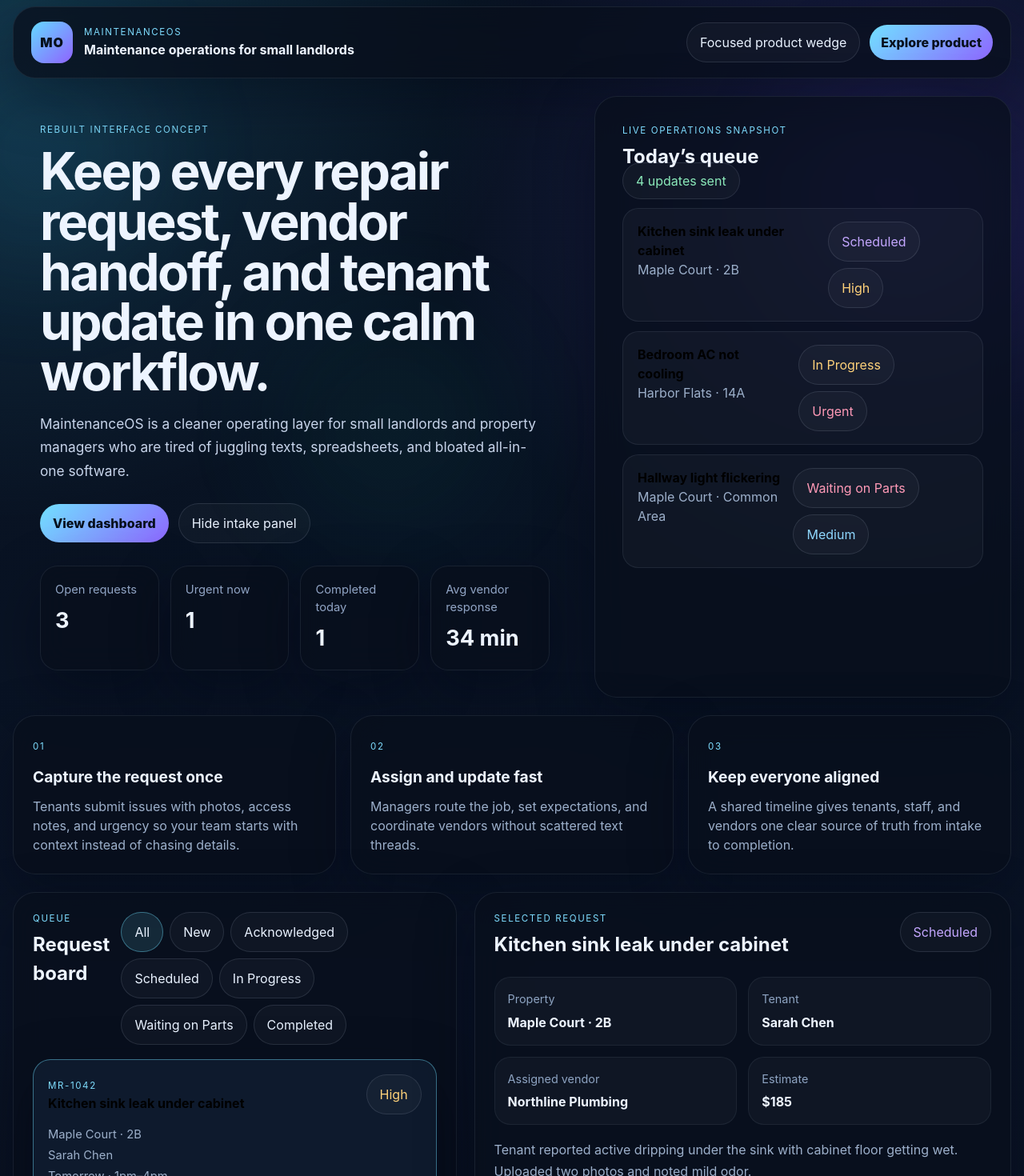
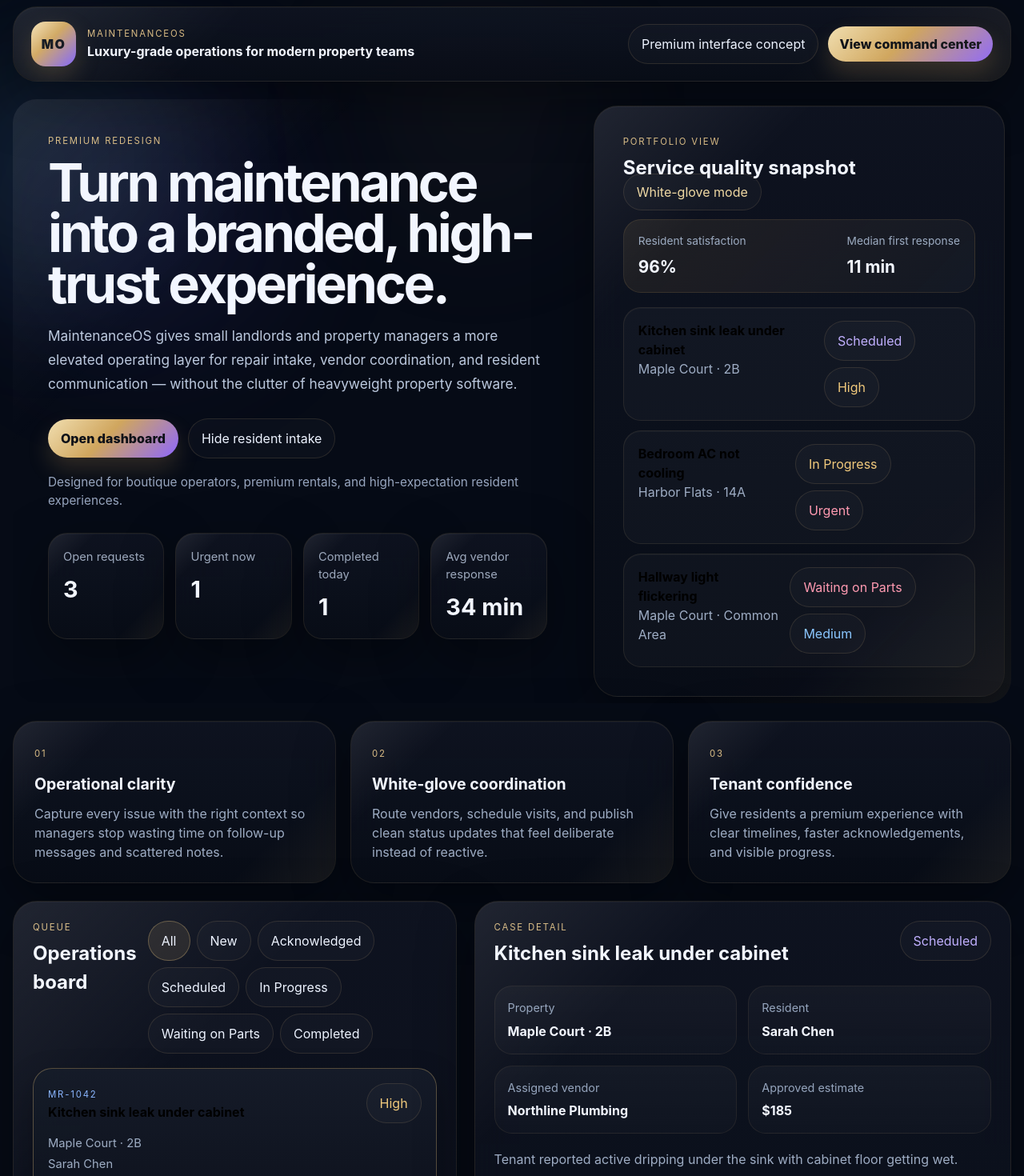
Before and after one commit to ghcourse/avbyte, a React (Vite) app: page / in a window 1280 px wide. Shown: the part 20-1490 px from the top of the page at 80% size. Built offline with nearby package versions, Linux system fonts and the light colour scheme.

Commit message:
Elevate site with premium interface styling

```diff
--- a/src/App.css
+++ b/src/App.css
@@ -1,9 +1,9 @@
 :root {
-  color: #e8eefc;
+  color: #eef2ff;
   background:
-    radial-gradient(circle at top left, rgba(68, 211, 255, 0.18), transparent 24%),
-    radial-gradient(circle at 85% 10%, rgba(119, 89, 255, 0.18), transparent 22%),
-    linear-gradient(180deg, #07111f 0%, #0a1426 48%, #09111f 100%);
+    radial-gradient(circle at top left, rgba(112, 211, 255, 0.16), transparent 24%),
+    radial-gradient(circle at 84% 12%, rgba(132, 103, 255, 0.16), transparent 20%),
+    linear-gradient(180deg, #060b16 0%, #0a1120 46%, #070c16 100%);
 }
 
 * {
@@ -18,8 +18,9 @@ body {
   min-width: 320px;
   min-height: 100vh;
   margin: 0;
-  background: transparent;
-  color: #edf4ff;
+  background: #060b16;
+  color: #f2f6ff;
+  font-family: Inter, ui-sans-serif, system-ui, -apple-system, BlinkMacSystemFont, 'Segoe UI', sans-serif;
 }
 
 button,
@@ -43,10 +44,10 @@ input,
 textarea {
   width: 100%;
   margin-top: 8px;
-  border: 1px solid rgba(148, 163, 184, 0.18);
-  border-radius: 14px;
-  background: rgba(9, 16, 30, 0.78);
-  color: #f8fbff;
+  border: 1px solid rgba(196, 169, 120, 0.18);
+  border-radius: 16px;
+  background: rgba(10, 16, 27, 0.92);
+  color: #f6f8fc;
   padding: 14px 16px;
 }
 
@@ -72,36 +73,50 @@ p {
   overflow: hidden;
 }
 
-.glow {
+.mesh,
+.grid-fade {
   position: fixed;
+  inset: 0;
+  pointer-events: none;
+}
+
+.mesh {
   border-radius: 999px;
   filter: blur(90px);
-  pointer-events: none;
-  opacity: 0.7;
+  opacity: 0.55;
 }
 
-.glow-one {
-  top: 80px;
-  left: -80px;
-  width: 260px;
-  height: 260px;
-  background: rgba(53, 201, 255, 0.18);
+.mesh-one {
+  top: 60px;
+  left: -100px;
+  width: 320px;
+  height: 320px;
+  background: rgba(91, 201, 255, 0.18);
 }
 
-.glow-two {
-  top: 120px;
-  right: -40px;
+.mesh-two {
+  top: 110px;
+  right: -80px;
+  width: 360px;
+  height: 360px;
+  background: rgba(125, 92, 255, 0.15);
+}
+
+.mesh-three {
+  bottom: 90px;
+  left: 34%;
   width: 320px;
   height: 320px;
-  background: rgba(111, 76, 255, 0.18);
+  background: rgba(207, 170, 110, 0.08);
 }
 
-.glow-three {
-  bottom: 120px;
-  left: 28%;
-  width: 260px;
-  height: 260px;
-  background: rgba(35, 211, 174, 0.1);
+.grid-fade {
+  background:
+    linear-gradient(rgba(255, 255, 255, 0.03) 1px, transparent 1px),
+    linear-gradient(90deg, rgba(255, 255, 255, 0.03) 1px, transparent 1px);
+  background-size: 48px 48px;
+  mask-image: radial-gradient(circle at center, rgba(0, 0, 0, 0.9), transparent 84%);
+  opacity: 0.18;
 }
 
 .app-shell {
@@ -118,10 +133,12 @@ p {
 .request-card,
 .vendor-card,
 .stat-card {
-  border: 1px solid rgba(148, 163, 184, 0.12);
-  background: rgba(8, 15, 28, 0.76);
-  box-shadow: 0 24px 70px rgba(1, 6, 18, 0.38);
-  backdrop-filter: blur(18px);
+  border: 1px solid rgba(194, 163, 103, 0.12);
+  background: linear-gradient(180deg, rgba(15, 20, 33, 0.92) 0%, rgba(9, 13, 23, 0.88) 100%);
+  box-shadow:
+    0 24px 70px rgba(0, 0, 0, 0.38),
+    inset 0 1px 0 rgba(255, 255, 255, 0.04);
+  backdrop-filter: blur(20px);
 }
 
 .topbar,
@@ -132,7 +149,26 @@ p {
 .vendor-panel,
 .intake-panel,
 .hero-preview {
-  border-radius: 28px;
+  border-radius: 30px;
+}
+
+.premium-bar,
+.premium-hero,
+.luxe-panel,
+.luxe-card {
+  position: relative;
+  overflow: hidden;
+}
+
+.premium-bar::before,
+.premium-hero::before,
+.luxe-panel::before,
+.luxe-card::before {
+  content: '';
+  position: absolute;
+  inset: 0;
+  background: linear-gradient(135deg, rgba(255, 255, 255, 0.08), transparent 22%, transparent 78%, rgba(214, 181, 117, 0.08));
+  pointer-events: none;
 }
 
 .topbar {
@@ -156,7 +192,8 @@ p {
 .hero-actions,
 .filter-row,
 .preview-meta,
-.timeline-header {
+.timeline-header,
+.executive-strip {
   display: flex;
 }
 
@@ -164,7 +201,8 @@ p {
 .topbar-actions,
 .preview-meta,
 .hero-actions,
-.inline-fields {
+.inline-fields,
+.executive-strip {
   align-items: center;
 }
 
@@ -179,13 +217,14 @@ p {
 .brand-badge {
   display: inline-grid;
   place-items: center;
-  width: 52px;
-  height: 52px;
-  border-radius: 16px;
-  background: linear-gradient(135deg, #64d9ff 0%, #8f63ff 100%);
-  color: #07101d;
+  width: 56px;
+  height: 56px;
+  border-radius: 18px;
+  background: linear-gradient(135deg, #f4e2b6 0%, #cfa55d 42%, #7f63ff 100%);
+  color: #0b0f18;
   font-weight: 900;
-  letter-spacing: 0.06em;
+  letter-spacing: 0.08em;
+  box-shadow: 0 12px 30px rgba(207, 165, 93, 0.22);
 }
 
 .eyebrow,
@@ -193,9 +232,18 @@ p {
 .request-id,
 .step-index {
   text-transform: uppercase;
-  letter-spacing: 0.14em;
-  font-size: 0.72rem;
-  color: #7fddff;
+  letter-spacing: 0.16em;
+  font-size: 0.71rem;
+}
+
+.eyebrow,
+.section-kicker,
+.step-index {
+  color: #d7b981;
+}
+
+.request-id {
+  color: #8ab6ff;
 }
 
 .hero {
@@ -203,32 +251,39 @@ p {
   grid-template-columns: 1.15fr 0.85fr;
   gap: 22px;
   margin-bottom: 22px;
+  padding: 8px;
 }
 
 .hero-copy,
 .hero-preview {
-  padding: 34px;
+  padding: 36px;
 }
 
 .hero-copy h1 {
   margin-top: 12px;
-  max-width: 760px;
-  font-size: clamp(2.7rem, 5vw, 5rem);
-  line-height: 0.98;
-  letter-spacing: -0.04em;
+  max-width: 780px;
+  font-size: clamp(2.9rem, 5.2vw, 5.3rem);
+  line-height: 0.95;
+  letter-spacing: -0.05em;
 }
 
 .hero-text {
   margin-top: 18px;
   max-width: 720px;
   font-size: 1.08rem;
-  line-height: 1.7;
-  color: #c7d4ea;
+  line-height: 1.75;
+  color: #bcc9de;
 }
 
 .hero-actions {
   gap: 12px;
-  margin-top: 26px;
+  margin-top: 28px;
+}
+
+.hero-footnote {
+  margin-top: 18px;
+  color: #98a6bf;
+  font-size: 0.96rem;
 }
 
 .primary-button,
@@ -241,9 +296,10 @@ p {
 }
 
 .primary-button {
-  background: linear-gradient(135deg, #71e0ff 0%, #8d67ff 100%);
-  color: #07101d;
+  background: linear-gradient(135deg, #f1dfb1 0%, #d0a65e 45%, #8d67ff 100%);
+  color: #0c1017;
   font-weight: 800;
+  box-shadow: 0 14px 28px rgba(208, 166, 94, 0.2);
 }
 
 .primary-button.small {
@@ -259,9 +315,9 @@ p {
 .ghost-pill,
 .status-pill,
 .filter-chip {
-  border: 1px solid rgba(148, 163, 184, 0.18);
-  background: rgba(255, 255, 255, 0.03);
-  color: #e9f2ff;
+  border: 1px solid rgba(196, 169, 120, 0.16);
+  background: rgba(255, 255, 255, 0.025);
+  color: #edf3ff;
 }
 
 .stats-grid,
@@ -279,20 +335,20 @@ p {
 }
 
 .stat-card {
-  border-radius: 22px;
+  border-radius: 24px;
   padding: 18px;
 }
 
 .stat-card span {
   display: block;
-  color: #91a5c5;
+  color: #9ca8bc;
   font-size: 0.92rem;
 }
 
 .stat-card strong {
   display: block;
   margin-top: 8px;
-  font-size: 1.7rem;
+  font-size: 1.8rem;
 }
 
 .preview-header,
@@ -302,7 +358,8 @@ p {
 .request-card-top,
 .request-card-bottom,
 .preview-row,
-.timeline-item {
+.timeline-item,
+.executive-strip {
   justify-content: space-between;
   gap: 14px;
 }
@@ -319,8 +376,28 @@ p {
   margin-top: 6px;
 }
 
+.executive-strip {
+  margin-top: 22px;
+  padding: 16px 18px;
+  border-radius: 22px;
+  background: linear-gradient(135deg, rgba(207, 165, 93, 0.1), rgba(255, 255, 255, 0.03));
+  border: 1px solid rgba(207, 165, 93, 0.14);
+}
+
+.executive-strip article span {
+  display: block;
+  color: #9cabc1;
+  font-size: 0.86rem;
+}
+
+.executive-strip article strong {
+  display: block;
+  margin-top: 6px;
+  font-size: 1.3rem;
+}
+
 .preview-stack {
-  margin-top: 22px;
+  margin-top: 18px;
   display: grid;
   gap: 12px;
 }
@@ -333,9 +410,13 @@ p {
 
 .preview-row {
   padding: 16px 18px;
-  border-radius: 20px;
-  border: 1px solid rgba(148, 163, 184, 0.12);
-  background: rgba(255, 255, 255, 0.03);
+  border-radius: 22px;
+  border: 1px solid rgba(196, 169, 120, 0.12);
+  background: rgba(255, 255, 255, 0.028);
+}
+
+.luxe-row {
+  box-shadow: inset 0 1px 0 rgba(255, 255, 255, 0.03);
 }
 
 .preview-row strong,
@@ -353,7 +434,7 @@ p {
 .vendor-meta span,
 .detail-description,
 .value-card p {
-  color: #9db0cb;
+  color: #9eadc4;
 }
 
 .preview-meta,
@@ -362,19 +443,19 @@ p {
   flex-wrap: wrap;
 }
 
-.value-grid {
+.premium-value-grid {
   grid-template-columns: repeat(3, minmax(0, 1fr));
   gap: 18px;
   margin-bottom: 22px;
 }
 
 .value-card {
-  padding: 24px;
+  padding: 26px;
 }
 
 .value-card h3 {
   margin: 14px 0 10px;
-  font-size: 1.2rem;
+  font-size: 1.22rem;
 }
 
 .workspace-grid {
@@ -402,9 +483,13 @@ p {
 }
 
 .request-card {
-  border-radius: 22px;
+  border-radius: 24px;
   padding: 18px;
-  transition: transform 180ms ease, border-color 180ms ease, background 180ms ease;
+  transition:
+    transform 180ms ease,
+    border-color 180ms ease,
+    background 180ms ease,
+    box-shadow 180ms ease;
 }
 
 .request-card:hover,
@@ -416,8 +501,9 @@ p {
 }
 
 .request-card.selected {
-  border-color: rgba(113, 224, 255, 0.44);
-  background: rgba(15, 28, 46, 0.96);
+  border-color: rgba(214, 181, 117, 0.36);
+  background: linear-gradient(180deg, rgba(22, 28, 41, 0.96) 0%, rgba(12, 16, 26, 0.94) 100%);
+  box-shadow: 0 18px 40px rgba(0, 0, 0, 0.26);
 }
 
 .request-card-meta {
@@ -442,17 +528,18 @@ p {
   margin-top: 22px;
 }
 
-.detail-grid article {
-  border-radius: 20px;
+.detail-grid article,
+.luxe-inset {
+  border-radius: 22px;
   padding: 16px;
-  background: rgba(255, 255, 255, 0.03);
-  border: 1px solid rgba(148, 163, 184, 0.1);
+  background: linear-gradient(180deg, rgba(255, 255, 255, 0.035), rgba(255, 255, 255, 0.02));
+  border: 1px solid rgba(196, 169, 120, 0.1);
 }
 
 .detail-grid span,
 .intake-form label {
   display: block;
-  color: #8ea4c2;
+  color: #95a5bd;
   font-size: 0.9rem;
 }
 
@@ -463,15 +550,11 @@ p {
 
 .detail-description {
   margin-top: 18px;
-  line-height: 1.7;
+  line-height: 1.8;
 }
 
 .timeline-block {
   margin-top: 22px;
-  padding: 18px;
-  border-radius: 22px;
-  background: rgba(255, 255, 255, 0.03);
-  border: 1px solid rgba(148, 163, 184, 0.1);
 }
 
 .timeline-list {
@@ -490,12 +573,12 @@ p {
   width: 10px;
   height: 10px;
   border-radius: 999px;
-  background: linear-gradient(135deg, #71e0ff 0%, #8d67ff 100%);
-  box-shadow: 0 0 0 5px rgba(113, 224, 255, 0.08);
+  background: linear-gradient(135deg, #f0ddb0 0%, #cda15b 55%, #8665ff 100%);
+  box-shadow: 0 0 0 5px rgba(207, 165, 93, 0.08);
 }
 
 .timeline-item time {
-  color: #7f94b3;
+  color: #8293ad;
   white-space: nowrap;
   font-size: 0.88rem;
 }
@@ -506,10 +589,6 @@ p {
 }
 
 .vendor-card {
-  border-radius: 18px;
-  padding: 16px;
-  background: rgba(255, 255, 255, 0.03);
-  border: 1px solid rgba(148, 163, 184, 0.1);
   align-items: center;
 }
 
@@ -525,44 +604,49 @@ p {
 }
 
 .filter-chip.active {
-  background: rgba(113, 224, 255, 0.12);
-  border-color: rgba(113, 224, 255, 0.4);
+  background: rgba(214, 181, 117, 0.12);
+  border-color: rgba(214, 181, 117, 0.36);
 }
 
 .tone-slate {
-  color: #d8e2f2;
+  color: #d7e2f5;
 }
 
 .tone-blue {
-  color: #8fd8ff;
+  color: #8bc7ff;
 }
 
 .tone-violet {
-  color: #c4a7ff;
+  color: #c1b0ff;
 }
 
 .tone-amber {
-  color: #ffd27a;
+  color: #f0c97c;
 }
 
 .tone-rose {
-  color: #ff9ab7;
+  color: #ff9ab1;
 }
 
 .tone-green {
-  color: #8be9ba;
+  color: #94efc2;
+}
+
+.tone-gold {
+  color: #efd8a2;
 }
 
 @media (max-width: 1120px) {
   .hero,
   .workspace-grid,
   .lower-grid,
-  .value-grid,
+  .premium-value-grid,
   .stats-grid {
     grid-template-columns: 1fr;
   }
 
-  .topbar {
+  .topbar,
+  .executive-strip {
     flex-direction: column;
     align-items: flex-start;
   }
@@ -585,7 +669,7 @@ p {
   }
 
   .hero-copy h1 {
-    font-size: clamp(2.2rem, 10vw, 3.4rem);
+    font-size: clamp(2.3rem, 10vw, 3.6rem);
   }
 
   .detail-grid,
@@ -602,7 +686,8 @@ p {
   .request-card-top,
   .request-card-bottom,
   .vendor-card,
-  .timeline-item {
+  .timeline-item,
+  .executive-strip {
     flex-direction: column;
   }
 
--- a/src/App.tsx
+++ b/src/App.tsx
@@ -124,16 +124,16 @@ const vendors = [
 
 const workflowSteps = [
   {
-    title: 'Capture the request once',
-    detail: 'Tenants submit issues with photos, access notes, and urgency so your team starts with context instead of chasing details.',
+    title: 'Operational clarity',
+    detail: 'Capture every issue with the right context so managers stop wasting time on follow-up messages and scattered notes.',
   },
   {
-    title: 'Assign and update fast',
-    detail: 'Managers route the job, set expectations, and coordinate vendors without scattered text threads.',
+    title: 'White-glove coordination',
+    detail: 'Route vendors, schedule visits, and publish clean status updates that feel deliberate instead of reactive.',
   },
   {
-    title: 'Keep everyone aligned',
-    detail: 'A shared timeline gives tenants, staff, and vendors one clear source of truth from intake to completion.',
+    title: 'Tenant confidence',
+    detail: 'Give residents a premium experience with clear timelines, faster acknowledgements, and visible progress.',
   },
 ]
 
@@ -174,45 +174,50 @@ function App() {
 
   return (
     <div className="page-shell">
-      <div className="glow glow-one" />
-      <div className="glow glow-two" />
-      <div className="glow glow-three" />
+      <div className="mesh mesh-one" />
+      <div className="mesh mesh-two" />
+      <div className="mesh mesh-three" />
+      <div className="grid-fade" />
 
       <div className="app-shell">
-        <section className="topbar">
+        <section className="topbar premium-bar">
           <div className="brand-lockup">
             <div className="brand-badge">MO</div>
             <div>
               <p className="eyebrow">MaintenanceOS</p>
-              <strong>Maintenance operations for small landlords</strong>
+              <strong>Luxury-grade operations for modern property teams</strong>
             </div>
           </div>
 
           <div className="topbar-actions">
-            <span className="ghost-pill">Focused product wedge</span>
-            <a className="primary-button small" href="#product">Explore product</a>
+            <span className="ghost-pill">Premium interface concept</span>
+            <a className="primary-button small" href="#dashboard">View command center</a>
           </div>
         </section>
 
-        <section className="hero" id="product">
+        <section className="hero premium-hero" id="product">
           <div className="hero-copy">
-            <p className="section-kicker">Rebuilt interface concept</p>
-            <h1>Keep every repair request, vendor handoff, and tenant update in one calm workflow.</h1>
+            <p className="section-kicker">Premium redesign</p>
+            <h1>Turn maintenance into a branded, high-trust experience.</h1>
             <p className="hero-text">
-              MaintenanceOS is a cleaner operating layer for small landlords and property managers who are tired of
-              juggling texts, spreadsheets, and bloated all-in-one software.
+              MaintenanceOS gives small landlords and property managers a more elevated operating layer for repair intake,
+              vendor coordination, and resident communication — without the clutter of heavyweight property software.
             </p>
 
             <div className="hero-actions">
-              <a className="primary-button" href="#dashboard">View dashboard</a>
+              <a className="primary-button" href="#dashboard">Open dashboard</a>
               <button className="secondary-button" onClick={() => setShowTenantForm((value) => !value)}>
-                {showTenantForm ? 'Hide intake panel' : 'Show intake panel'}
+                {showTenantForm ? 'Hide resident intake' : 'Show resident intake'}
               </button>
+            </div>
+
+            <div className="hero-footnote">
+              <span>Designed for boutique operators, premium rentals, and high-expectation resident experiences.</span>
             </div>
 
             <div className="stats-grid">
               {stats.map((item) => (
-                <article key={item.label} className="stat-card">
+                <article key={item.label} className="stat-card luxe-card">
                   <span>{item.label}</span>
                   <strong>{item.value}</strong>
                 </article>
@@ -220,18 +225,29 @@ function App() {
             </div>
           </div>
 
-          <div className="hero-preview card-surface">
+          <div className="hero-preview card-surface luxe-panel">
             <div className="preview-header">
               <div>
-                <p className="eyebrow">Live operations snapshot</p>
-                <h2>Today’s queue</h2>
+                <p className="eyebrow">Portfolio view</p>
+                <h2>Service quality snapshot</h2>
               </div>
-              <span className="status-pill tone-green">4 updates sent</span>
+              <span className="status-pill tone-gold">White-glove mode</span>
+            </div>
+
+            <div className="executive-strip">
+              <article>
+                <span>Resident satisfaction</span>
+                <strong>96%</strong>
+              </article>
+              <article>
+                <span>Median first response</span>
+                <strong>11 min</strong>
+              </article>
             </div>
 
             <div className="preview-stack">
               {requests.slice(0, 3).map((request) => (
-                <button key={request.id} className="preview-row" onClick={() => setSelectedId(request.id)}>
+                <button key={request.id} className="preview-row luxe-row" onClick={() => setSelectedId(request.id)}>
                   <div>
                     <strong>{request.title}</strong>
                     <p>
@@ -248,9 +264,9 @@ function App() {
           </div>
         </section>
 
-        <section className="value-grid">
+        <section className="value-grid premium-value-grid">
           {workflowSteps.map((step, index) => (
-            <article key={step.title} className="value-card card-surface">
+            <article key={step.title} className="value-card card-surface luxe-card">
               <span className="step-index">0{index + 1}</span>
               <h3>{step.title}</h3>
               <p>{step.detail}</p>
@@ -259,11 +275,11 @@ function App() {
         </section>
 
         <section className="workspace-grid" id="dashboard">
-          <div className="card-surface queue-panel">
+          <div className="card-surface queue-panel luxe-panel">
             <div className="panel-header">
               <div>
                 <p className="eyebrow">Queue</p>
-                <h2>Request board</h2>
+                <h2>Operations board</h2>
               </div>
               <div className="filter-row">
                 <button
@@ -288,7 +304,7 @@ function App() {
               {filteredRequests.map((request) => (
                 <button
                   key={request.id}
-                  className={`request-card ${selectedId === request.id ? 'selected' : ''}`}
+                  className={`request-card luxe-row ${selectedId === request.id ? 'selected' : ''}`}
                   onClick={() => setSelectedId(request.id)}
                 >
                   <div className="request-card-top">
@@ -317,10 +333,10 @@ function App() {
           </div>
 
           <div className="detail-column">
-            <section className="card-surface detail-panel">
+            <section className="card-surface detail-panel luxe-panel">
               <div className="panel-header">
                 <div>
-                  <p className="eyebrow">Selected request</p>
+                  <p className="eyebrow">Case detail</p>
                   <h2>{selectedRequest.title}</h2>
                 </div>
                 <span className={`status-pill tone-${statusTone[selectedRequest.status]}`}>{selectedRequest.status}</span>
@@ -334,7 +350,7 @@ function App() {
                   </strong>
                 </article>
                 <article>
-                  <span>Tenant</span>
+                  <span>Resident</span>
                   <strong>{selectedRequest.tenant}</strong>
                 </article>
                 <article>
@@ -342,16 +358,16 @@ function App() {
                   <strong>{selectedRequest.vendor}</strong>
                 </article>
                 <article>
-                  <span>Estimate</span>
+                  <span>Approved estimate</span>
                   <strong>{selectedRequest.estimate}</strong>
                 </article>
               </div>
 
               <p className="detail-description">{selectedRequest.description}</p>
 
-              <div className="timeline-block">
+              <div className="timeline-block luxe-inset">
                 <div className="timeline-header">
-                  <h3>Shared timeline</h3>
+                  <h3>Resident-visible timeline</h3>
                   <span>{selectedRequest.submittedAt}</span>
                 </div>
 
@@ -371,17 +387,17 @@ function App() {
             </section>
 
             <section className="lower-grid">
-              <div className="card-surface vendor-panel">
+              <div className="card-surface vendor-panel luxe-panel">
                 <div className="panel-header compact">
                   <div>
-                    <p className="eyebrow">Vendor coordination</p>
-                    <h3>Active partners</h3>
+                    <p className="eyebrow">Vendor desk</p>
+                    <h3>Preferred partners</h3>
                   </div>
                 </div>
 
                 <div className="vendor-list">
                   {vendors.map((vendor) => (
-                    <article key={vendor.name} className="vendor-card">
+                    <article key={vendor.name} className="vendor-card luxe-inset">
                       <div>
                         <strong>{vendor.name}</strong>
                         <p>{vendor.specialty}</p>
@@ -396,11 +412,11 @@ function App() {
               </div>
 
               {showTenantForm ? (
-                <div className="card-surface intake-panel">
+                <div className="card-surface intake-panel luxe-panel">
                   <div className="panel-header compact">
                     <div>
-                      <p className="eyebrow">Tenant view</p>
-                      <h3>Simple intake form</h3>
+                      <p className="eyebrow">Resident experience</p>
+                      <h3>Elegant intake flow</h3>
                     </div>
                   </div>
 
```
